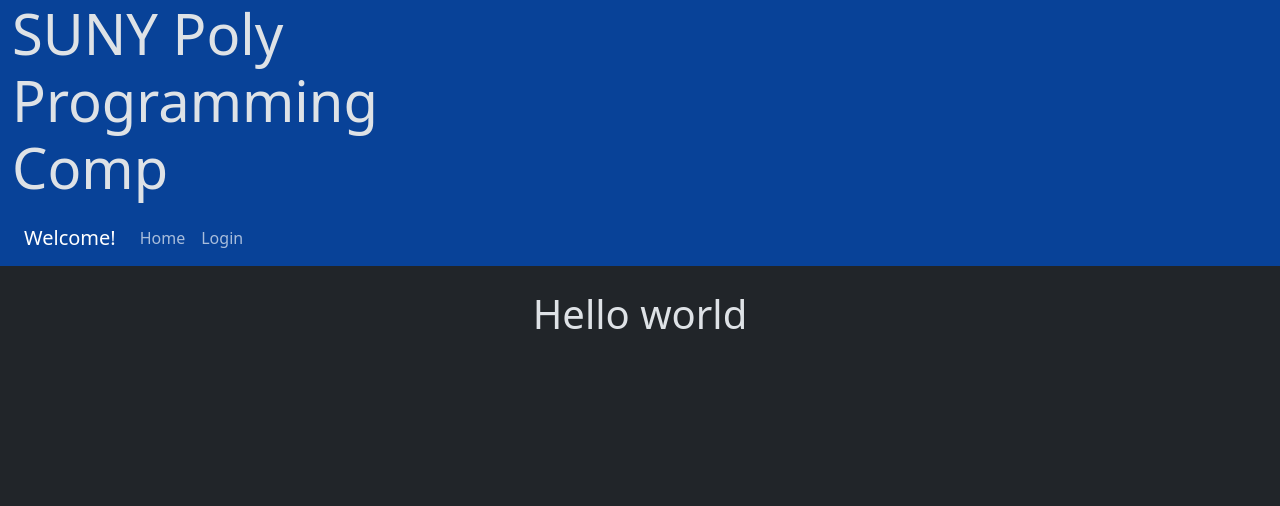
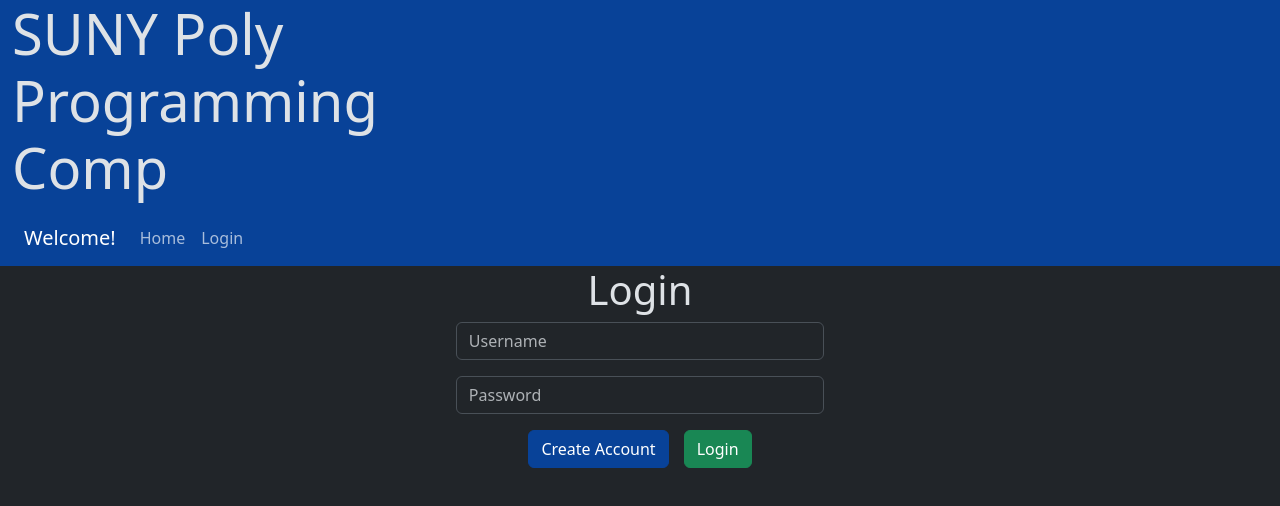
Before and after one commit to borysyy/ProgrammingComp, a React app in the folder frontend/: page /Login in a window 1280 px wide. Shown: the top 506 px of the page. Built offline with nearby package versions, Linux system fonts and the light colour scheme.

Commit message:
changed login style

```diff
--- a/frontend/src/components/pages/Login.js
+++ b/frontend/src/components/pages/Login.js
@@ -2,8 +2,20 @@
 
 const Login = () => {
   return (
-    <div className="container text-center mt-4">
-      <h1>Hello world </h1>
+    <div className="container text-center">
+        <h1> Login < /h1>
+        <form className="d-flex flex-column justify-contents-center align-items-center">
+        <div className="input-group mb-3" style={{width:"33%"}}>
+            <input type="text" name="username" placeholder="Username" className="form-control"/>
+        </div>
+        <div className="input-group mb-3" style={{width:"33%"}} >
+            <input type="password" name="password" placeholder="Password" className="form-control"/>
+        </div>
+            <div className="d-flex" style={{gap:"15px"}}>
+                <button type="sumbit" className="btn btn-primary"> Create Account </button>
+                <button type="submit" className="btn btn-success"> Login < /button>
+            </div>
+        </form>
     </div>
   );
 };
```
